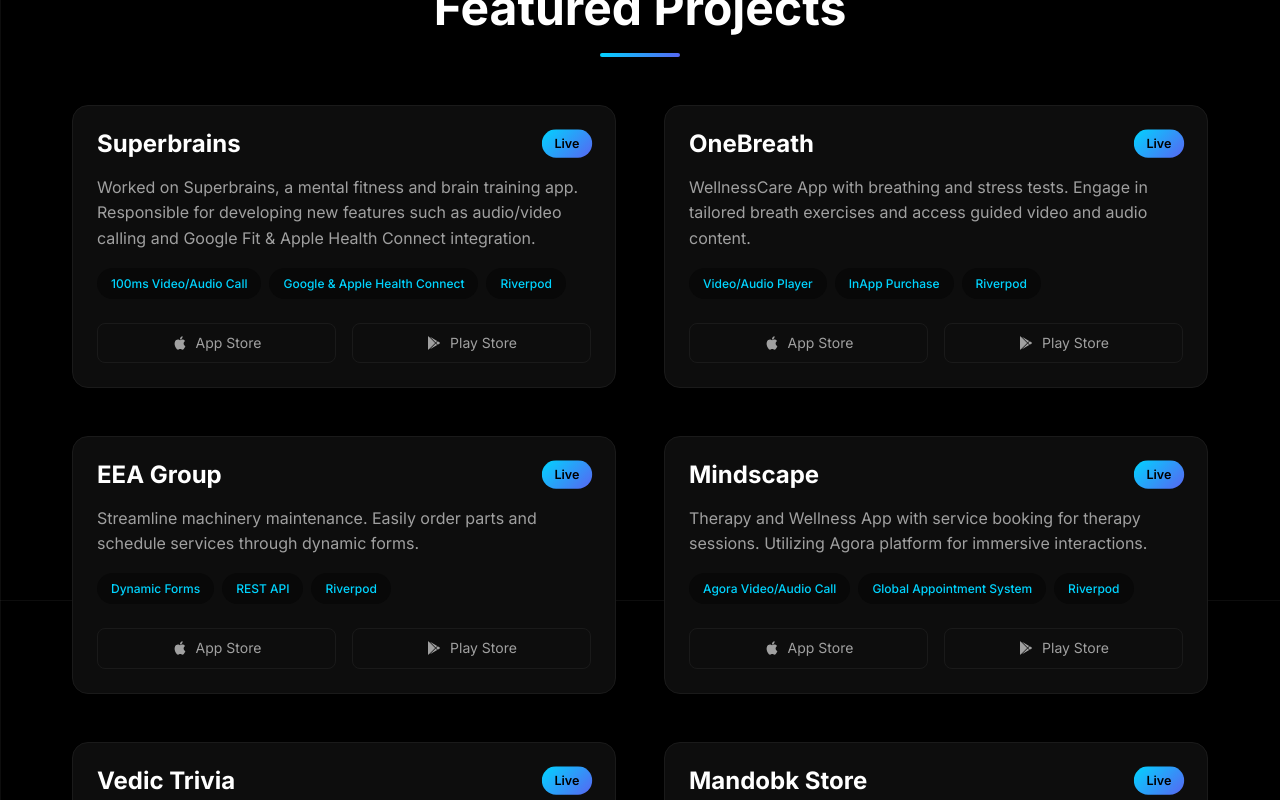
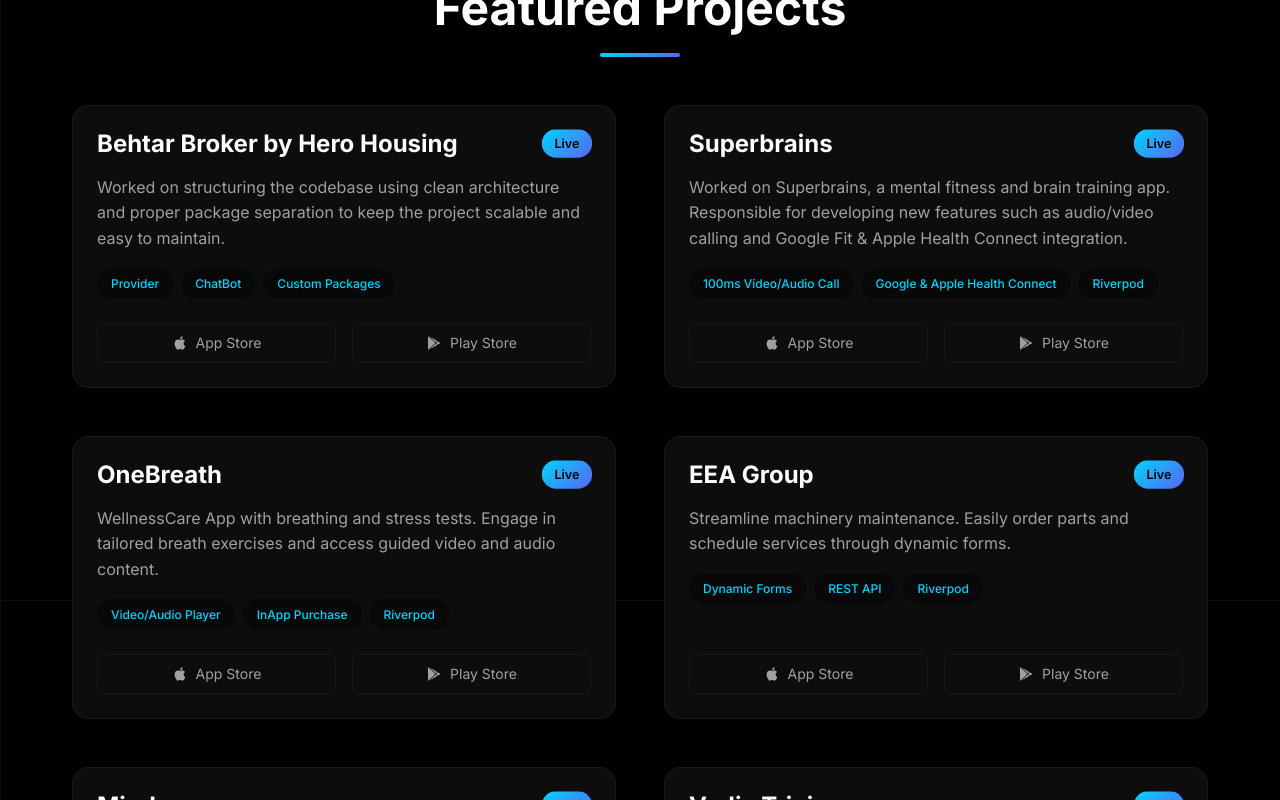
Before and after one commit to Jaladhi-dev/portfolio, a React (Vite) app: page / in a window 1280 px wide. Shown: the part 4200-5000 px from the top of the page. Built offline with nearby package versions, Linux system fonts and the light colour scheme.

Commit message:
added new project

```diff
--- a/src/components/Projects.tsx
+++ b/src/components/Projects.tsx
@@ -75,6 +75,16 @@ const ProjectCard = ({ project }: { project: any }) => {
 
 const Projects = () => {
     const projects = [
+        {
+            title: 'Behtar Broker by Hero Housing',
+            badge: 'Live',
+            description: 'Worked on structuring the codebase using clean architecture and proper package separation to keep the project scalable and easy to maintain.',
+            tech: ['Provider', 'ChatBot', 'Custom Packages'],
+            links: [
+                { label: 'App Store', url: 'https://apps.apple.com/in/app/behtar-broker/id6746721826', icon: 'apple' },
+                { label: 'Play Store', url: 'https://play.google.com/store/apps/details?id=ai.engagely.hero&hl=en', icon: 'play' },
+            ],
+        },
         {
             title: 'Superbrains',
             badge: 'Live',
```
